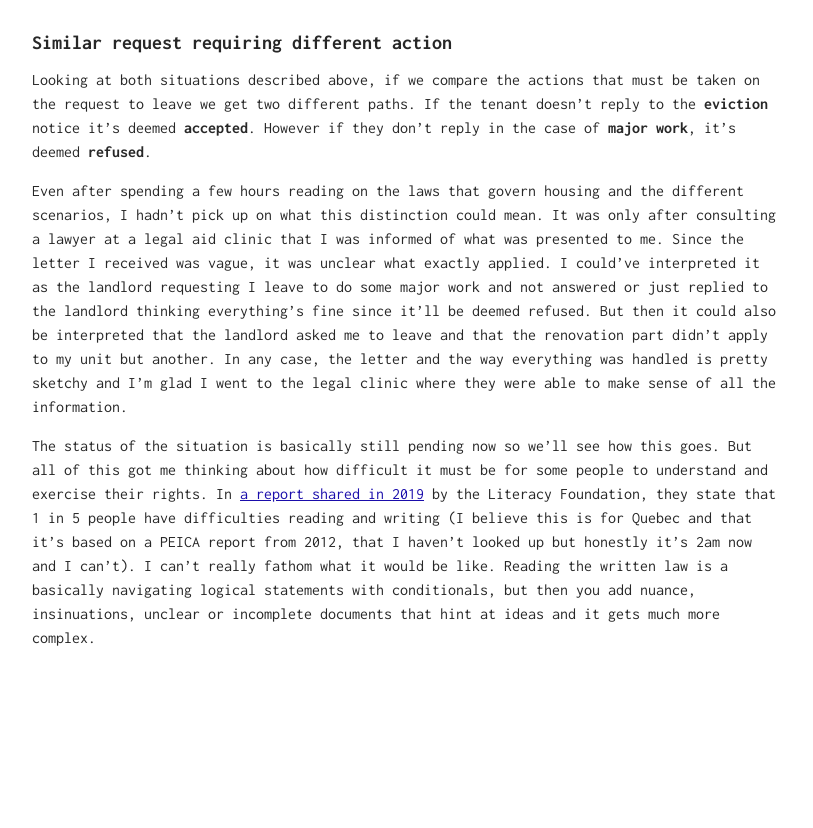
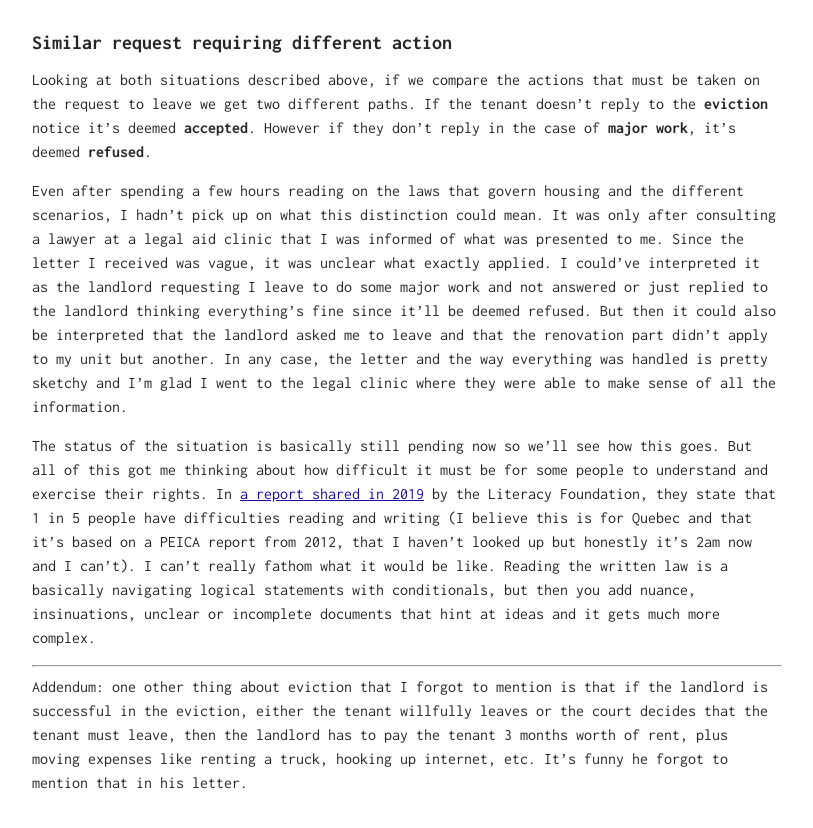
Before and after one commit to dolliars/heyheather, a Jekyll site: the page built from _posts/2020-02-17-eviction.md, in a window 1280 px wide and 900 px high, scrolled down 1981 px. Shown: the top 828 px of the window, without its empty margins (233-1046 px from the left). Built offline with Jekyll 4.4.1, drawn with Linux system fonts in a browser that asks for light colours; before the commit the page ends 2736 px from its top, so only the background shows below that; some of the changed text lies outside the part shown.

Commit message:
Add Addendum... now say that 3 times fast

```diff
--- a/_posts/2020-02-17-eviction.md
+++ b/_posts/2020-02-17-eviction.md
@@ -1,6 +1,6 @@
 ---
 layout: post
-title:  "Evictions everywhere"
+title:  "On eviction"
 date:   2020-02-17 02:08:17 -0500
 categories: [misc, eviction, montreal ]
 ---
@@ -125,6 +125,12 @@ Reading the written law is a basically navigating logical statements with
 conditionals, but then you add nuance, insinuations, unclear or incomplete
 documents that hint at ideas and it gets much more complex.
 
+----
+Addendum: one other thing about eviction that I forgot to mention is that if the
+landlord is successful in the eviction, either the tenant willfully leaves or
+the court decides that the tenant must leave, then the landlord has to pay the
+tenant 3 months worth of rent, plus moving expenses like renting a truck,
+hooking up internet, etc. It's funny he forgot to mention that in his letter.
 
 [regie]: https://www.rdl.gouv.qc.ca/en
 [civil-code]: http://legisquebec.gouv.qc.ca/en/ShowDoc/cs/CCQ-1991
```
